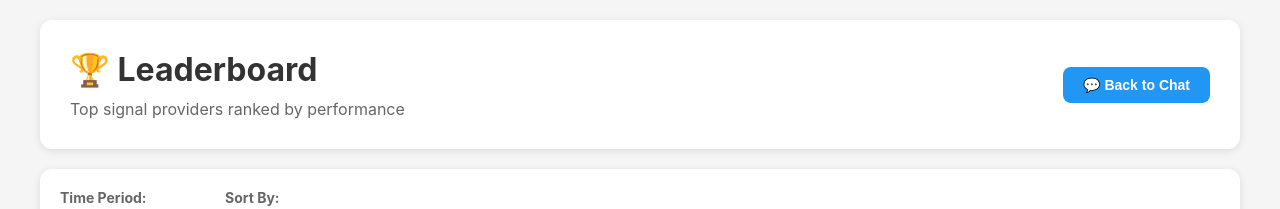
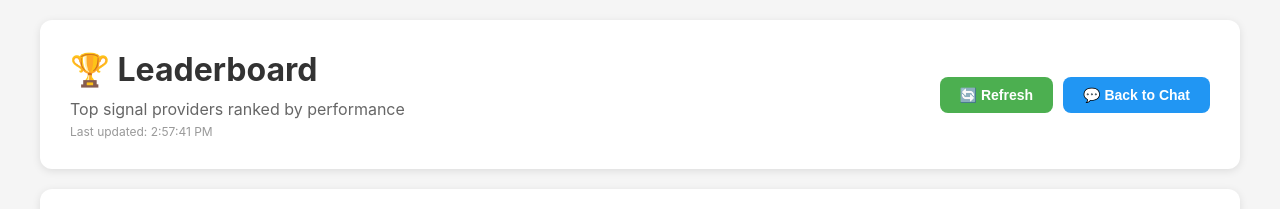
Before and after one commit to Gr33ntam/Tan-Chat, a React (Create React App) app in the folder client/: page /leaderboard in a window 1280 px wide. Shown: the top 209 px of the page. Built offline with nearby package versions, Linux system fonts and the light colour scheme; no server answers; the database is empty.

Commit message:
Phase 2 & 3: Private rooms, invitations, and enhanced leaderboard

```diff
--- a/client/src/Leaderboard.js
+++ b/client/src/Leaderboard.js
@@ -1,29 +1,52 @@
 import React, { useState, useEffect } from 'react';
 import { createClient } from '@supabase/supabase-js';
 import { useNavigate } from 'react-router-dom';
+import io from 'socket.io-client';
+
+const socket = io('https://tan-chat.onrender.com');
 
 const supabase = createClient(
     process.env.REACT_APP_SUPABASE_URL,
     process.env.REACT_APP_SUPABASE_ANON_KEY
 );
 
+const calculatePips = (direction, entry, closePrice) => {
+    if (!entry || !closePrice) return 0;
+
+    const pips = direction === 'BUY'
+        ? (closePrice - entry)
+        : (entry - closePrice);
+
+    return pips * 10000;
+};
+
 function Leaderboard() {
     const navigate = useNavigate();
     const [leaderboardData, setLeaderboardData] = useState([]);
     const [loading, setLoading] = useState(true);
-    const [timeFilter, setTimeFilter] = useState('all'); // 'all', 'month', 'week'
-    const [sortBy, setSortBy] = useState('winRate'); // 'winRate', 'totalSignals', 'totalPips'
-    const [minSignals] = useState(5); // Minimum signals to appear on leaderboard
+    const [timeFilter, setTimeFilter] = useState('all');
+    const [sortBy, setSortBy] = useState('winRate');
+    const [minSignals] = useState(5);
+    const [lastUpdate, setLastUpdate] = useState(null);
 
     useEffect(() => {
         loadLeaderboard();
+
+        // Real-time updates when signals are updated
+        socket.on('signal_updated', () => {
+            console.log('Signal updated, refreshing leaderboard...');
+            loadLeaderboard();
+        });
+
+        return () => {
+            socket.off('signal_updated');
+        };
         // eslint-disable-next-line react-hooks/exhaustive-deps
     }, [timeFilter]);
 
     const loadLeaderboard = async () => {
         setLoading(true);
         try {
-            // Calculate date filter
             let dateFilter = null;
             if (timeFilter === 'week') {
                 dateFilter = new Date();
@@ -33,31 +56,71 @@ function Leaderboard() {
                 dateFilter.setMonth(dateFilter.getMonth() - 1);
             }
 
-            // Get all official signals with metadata
+            // Get official signals with metadata
             let query = supabase
-                .from('official_posts_metadata')
-                .select('*');
+                .from('messages')
+                .select(`
+                    id,
+                    username,
+                    signal,
+                    timestamp,
+                    created_at
+                `)
+                .eq('is_official', true)
+                .eq('type', 'signal');
 
             if (dateFilter) {
                 query = query.gte('created_at', dateFilter.toISOString());
             }
 
-            const { data: metadata, error } = await query;
+            const { data: messages, error: messagesError } = await query;
 
-            if (error) {
-                console.error('Error loading leaderboard:', error);
+            if (messagesError) {
+                console.error('Error loading messages:', messagesError);
+                setLoading(false);
                 return;
             }
+
+            // Get metadata for these signals
+            const messageIds = messages.map(m => m.id);
+            const { data: metadata, error: metadataError } = await supabase
+                .from('official_posts_metadata')
+                .select('*')
+                .in('message_id', messageIds);
+
+            if (metadataError) {
+                console.error('Error loading metadata:', metadataError);
+            }
+
+            // Create metadata map
+            const metadataMap = {};
+            (metadata || []).forEach(meta => {
+                metadataMap[meta.message_id] = meta;
+            });
+
+            // Get user tiers
+            const usernames = [...new Set(messages.map(m => m.username))];
+            const { data: users } = await supabase
+                .from('users')
+                .select('username, subscription_tier')
+                .in('username', usernames);
+
+            const tierMap = {};
+            (users || []).forEach(user => {
+                tierMap[user.username] = user.subscription_tier;
+            });
 
             // Group by author and calculate stats
             const statsMap = {};
 
-            metadata.forEach(signal => {
-                const author = signal.author_username;
+            messages.forEach(msg => {
+                const author = msg.username;
+                const meta = metadataMap[msg.id];
 
                 if (!statsMap[author]) {
                     statsMap[author] = {
                         username: author,
+                        tier: tierMap[author] || 'free',
                         totalSignals: 0,
                         won: 0,
                         lost: 0,
@@ -68,14 +131,28 @@ function Leaderboard() {
                 }
 
                 statsMap[author].totalSignals++;
-                statsMap[author].signals.push(signal);
+                statsMap[author].signals.push({ ...msg, metadata: meta });
 
-                if (signal.outcome === 'win') {
+                if (meta) {
+                    if (meta.outcome === 'win') {
                         statsMap[author].won++;
-                    statsMap[author].totalPips += signal.pips_gained || 0;
-                } else if (signal.outcome === 'loss') {
+                        const pips = calculatePips(
+                            msg.signal.direction,
+                            msg.signal.entry,
+                            meta.close_price
+                        );
+                        statsMap[author].totalPips += pips;
+                    } else if (meta.outcome === 'loss') {
                         statsMap[author].lost++;
-                    statsMap[author].totalPips += signal.pips_gained || 0; // pips_gained will be negative for losses
+                        const pips = calculatePips(
+                            msg.signal.direction,
+                            msg.signal.entry,
+                            meta.close_price
+                        );
+                        statsMap[author].totalPips += pips;
+                    } else {
+                        statsMap[author].pending++;
+                    }
                 } else {
                     statsMap[author].pending++;
                 }
@@ -83,7 +160,7 @@ function Leaderboard() {
 
             // Convert to array and calculate win rates
             const leaderboard = Object.values(statsMap)
-                .filter(user => user.totalSignals >= minSignals)
+                .filter(user => (user.won + user.lost) >= minSignals)
                 .map(user => ({
                     ...user,
                     winRate: user.won + user.lost > 0
@@ -93,6 +170,7 @@ function Leaderboard() {
                 }));
 
             setLeaderboardData(leaderboard);
+            setLastUpdate(new Date());
         } catch (err) {
             console.error('Error:', err);
         }
@@ -104,7 +182,11 @@ function Leaderboard() {
 
         switch (sortBy) {
             case 'winRate':
-                return sorted.sort((a, b) => parseFloat(b.winRate) - parseFloat(a.winRate));
+                return sorted.sort((a, b) => {
+                    const winRateDiff = parseFloat(b.winRate) - parseFloat(a.winRate);
+                    if (winRateDiff !== 0) return winRateDiff;
+                    return b.completedSignals - a.completedSignals;
+                });
             case 'totalSignals':
                 return sorted.sort((a, b) => b.totalSignals - a.totalSignals);
             case 'totalPips':
@@ -120,6 +202,17 @@ function Leaderboard() {
             case 1: return '🥈';
             case 2: return '🥉';
             default: return `#${index + 1}`;
+        }
+    };
+
+    const getTierBadge = (tier) => {
+        switch (tier) {
+            case 'premium':
+                return { emoji: '👑', text: 'Premium', color: '#9C27B0' };
+            case 'pro':
+                return { emoji: '💎', text: 'Pro', color: '#4CAF50' };
+            default:
+                return null;
         }
     };
 
@@ -142,7 +235,9 @@ function Leaderboard() {
                     boxShadow: '0 2px 8px rgba(0,0,0,0.1)',
                     display: 'flex',
                     justifyContent: 'space-between',
-                    alignItems: 'center'
+                    alignItems: 'center',
+                    flexWrap: 'wrap',
+                    gap: '15px'
                 }}>
                     <div>
                         <h1 style={{ margin: 0, color: '#333', fontSize: '32px' }}>
@@ -151,7 +246,28 @@ function Leaderboard() {
                         <p style={{ margin: '10px 0 0 0', color: '#666', fontSize: '16px' }}>
                             Top signal providers ranked by performance
                         </p>
+                        {lastUpdate && (
+                            <p style={{ margin: '5px 0 0 0', color: '#999', fontSize: '12px' }}>
+                                Last updated: {lastUpdate.toLocaleTimeString()}
+                            </p>
+                        )}
                     </div>
+                    <div style={{ display: 'flex', gap: '10px' }}>
+                        <button
+                            onClick={loadLeaderboard}
+                            style={{
+                                padding: '10px 20px',
+                                backgroundColor: '#4CAF50',
+                                color: 'white',
+                                border: 'none',
+                                borderRadius: '8px',
+                                cursor: 'pointer',
+                                fontWeight: 'bold',
+                                fontSize: '14px'
+                            }}
+                        >
+                            🔄 Refresh
+                        </button>
                         <button
                             onClick={() => navigate('/')}
                             style={{
@@ -167,6 +283,7 @@ function Leaderboard() {
                         >
                             💬 Back to Chat
                         </button>
+                    </div>
                 </div>
 
                 {/* Filters */}
@@ -288,7 +405,7 @@ function Leaderboard() {
                                         <th style={tableHeaderStyle}>Rank</th>
                                         <th style={tableHeaderStyle}>Trader</th>
                                         <th style={tableHeaderStyle}>Win Rate</th>
-                                        <th style={tableHeaderStyle}>Total Signals</th>
+                                        <th style={tableHeaderStyle}>Completed</th>
                                         <th style={tableHeaderStyle}>Won</th>
                                         <th style={tableHeaderStyle}>Lost</th>
                                         <th style={tableHeaderStyle}>Pending</th>
@@ -296,7 +413,9 @@ function Leaderboard() {
                                     </tr>
                                 </thead>
                                 <tbody>
-                                    {sortedData.map((trader, index) => (
+                                    {sortedData.map((trader, index) => {
+                                        const tierBadge = getTierBadge(trader.tier);
+                                        return (
                                             <tr
                                                 key={trader.username}
                                                 style={{
@@ -315,7 +434,21 @@ function Leaderboard() {
                                                     {getRankEmoji(index)}
                                                 </td>
                                                 <td style={tableCellStyle}>
+                                                    <div style={{ display: 'flex', alignItems: 'center', gap: '8px' }}>
                                                         <strong style={{ fontSize: '16px' }}>{trader.username}</strong>
+                                                        {tierBadge && (
+                                                            <span style={{
+                                                                padding: '2px 8px',
+                                                                borderRadius: '8px',
+                                                                fontSize: '11px',
+                                                                fontWeight: 'bold',
+                                                                backgroundColor: tierBadge.color,
+                                                                color: 'white'
+                                                            }}>
+                                                                {tierBadge.emoji} {tierBadge.text}
+                                                            </span>
+                                                        )}
+                                                    </div>
                                                 </td>
                                                 <td style={tableCellStyle}>
                                                     <span style={{
@@ -331,7 +464,7 @@ function Leaderboard() {
                                                     </span>
                                                 </td>
                                                 <td style={tableCellStyle}>
-                                                <strong>{trader.totalSignals}</strong>
+                                                    <strong>{trader.completedSignals}</strong>
                                                 </td>
                                                 <td style={{ ...tableCellStyle, color: '#4CAF50', fontWeight: 'bold' }}>
                                                     {trader.won}
@@ -351,7 +484,8 @@ function Leaderboard() {
                                                     {trader.totalPips > 0 ? '+' : ''}{trader.totalPips.toFixed(1)}
                                                 </td>
                                             </tr>
-                                    ))}
+                                        );
+                                    })}
                                 </tbody>
                             </table>
                         </div>
```
Lines whose indentation alone changed are shown as unchanged.
